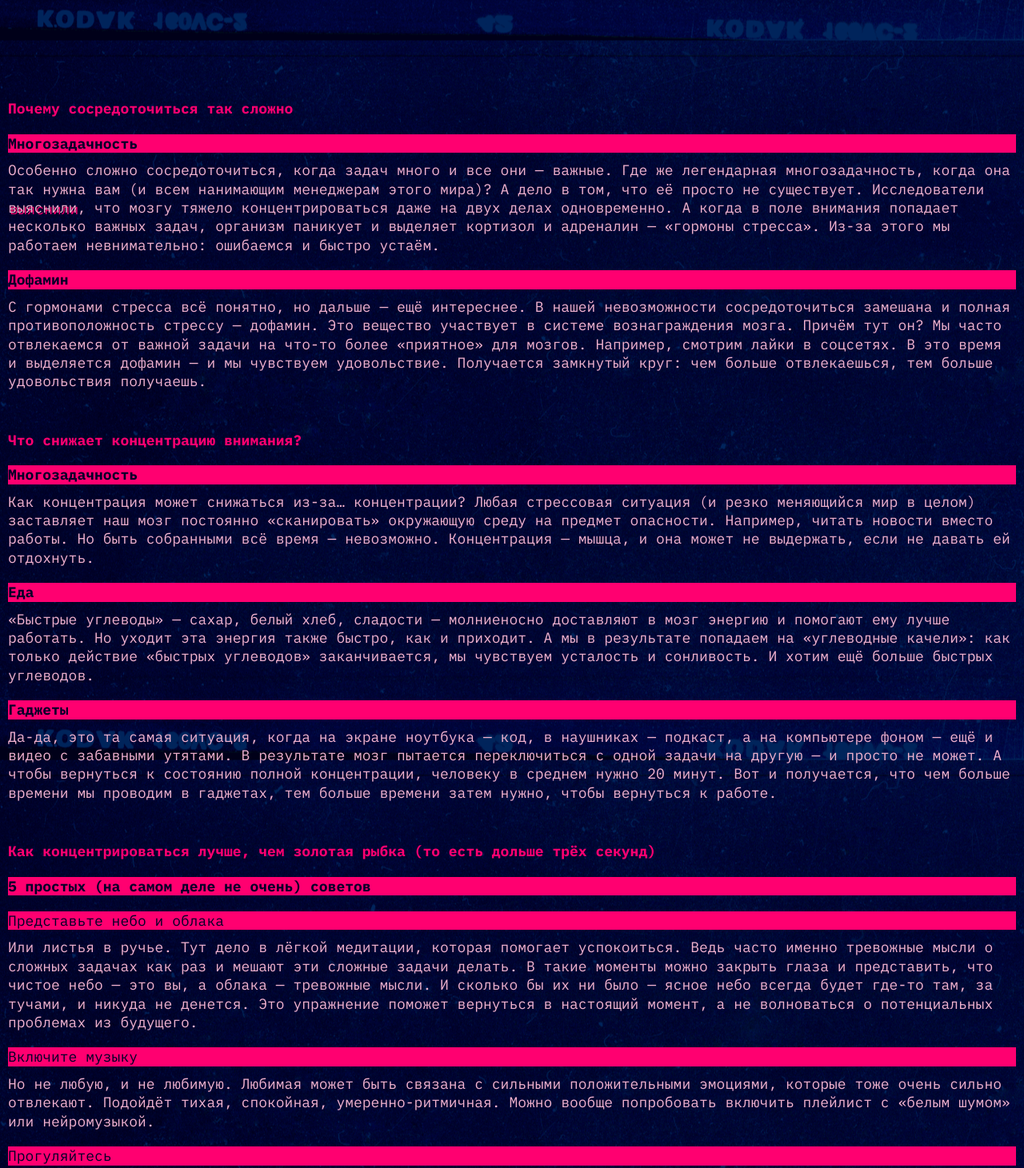
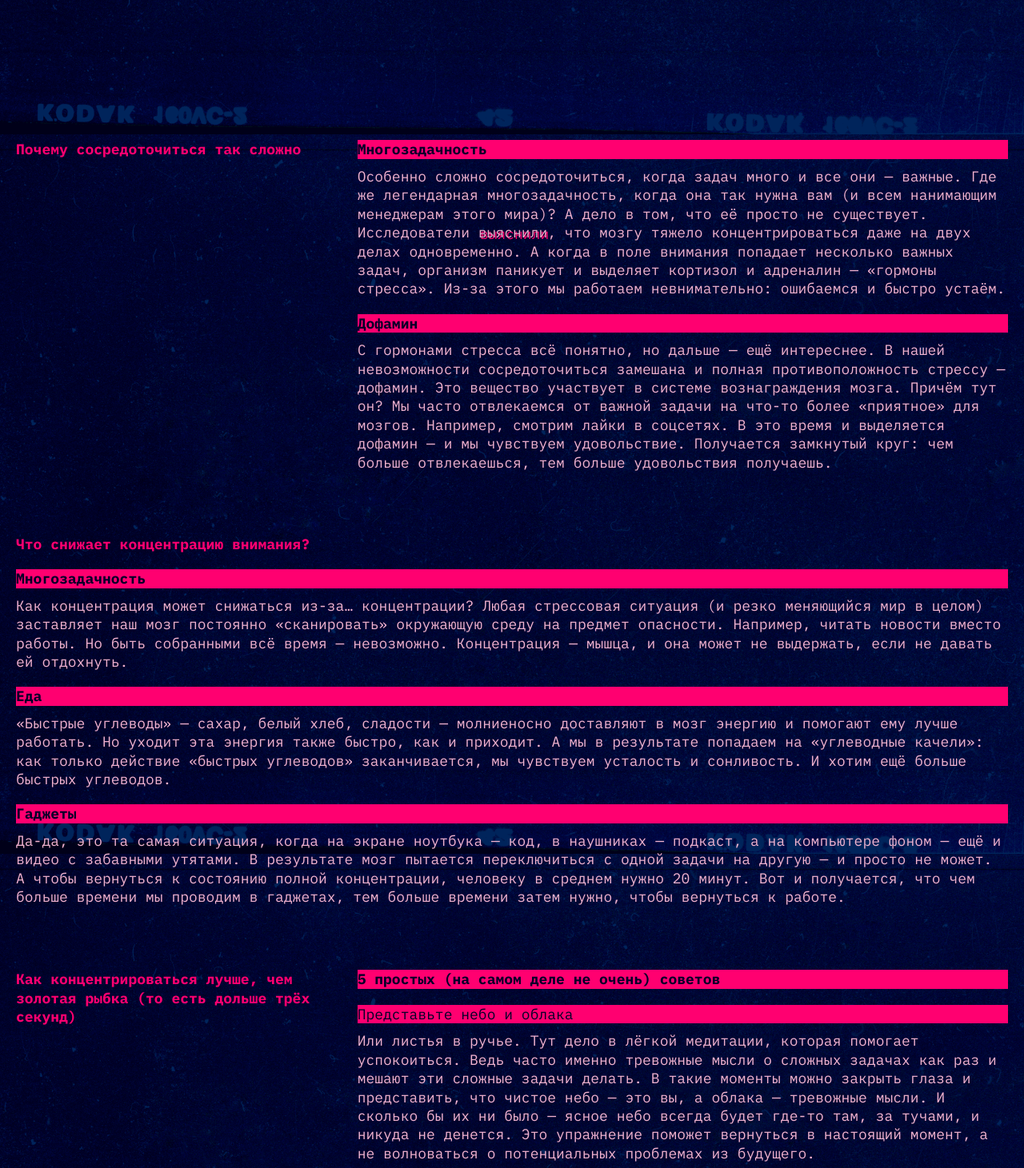
Before and after one commit to DARRR1NG/slozhno-sosredotochitsya, a plain HTML site: page index.html in a window 1280 px wide. Shown: the part 940-2401 px from the top of the page at 80% size. Drawn offline with Linux system fonts and the light colour scheme.

Commit message:
основная часть для планшета

```diff
--- a/index.html
+++ b/index.html
@@ -50,7 +50,7 @@
 Или почему нам так сложно сконцентрироваться, особенно когда очень надо</h3>
     </header>
     <main>
-      <section class="paragraphs">
+      <section class="paragraphs why-hard">
         <h2>Почему сосредоточиться так сложно</h2>
         <div class="paragraph">
           <h3>Многозадачность</h3>
@@ -82,7 +82,7 @@
           </article>
         </div>
       </section>
-      <section class="paragraphs">
+      <section class="paragraphs what-reduce">
         <h2>Что снижает концентрацию внимания?</h2>
         <div class="paragraph">
           <h3>Многозадачность</h3>
@@ -124,7 +124,7 @@
           </article>
         </div>
       </section>
-      <section class="paragraphs">
+      <section class="paragraphs how-better">
         <h2>Как концентрироваться лучше, чем золотая рыбка (то есть дольше трёх секунд)</h2>
           <h3>5 простых (на самом деле не очень) советов</h3>
           <div class="articles">
@@ -180,7 +180,7 @@
               несколько часов и круто тренирует направленное внимание.
             </article>
             </div>
-        </div>
+          </div>
       </section>
       <section class="paragraphs">
         <h3>А можно в картинках?</h3>
--- a/styles/style.css
+++ b/styles/style.css
@@ -120,6 +120,7 @@ h3 {
     margin-bottom: 53px;
     display: flex;
     justify-content: center;
+    font-size: clamp(7.25rem, 7.0115rem + 1.0178vw, 7.5rem);
   }
   .main__text {
     margin-bottom: 56px;
@@ -233,7 +234,8 @@ h5 {
     margin-bottom: 53px;
     display: flex;
     justify-content: start;
-    margin-bottom: 162px;
+    margin-bottom: 159px;
+    font-size: clamp(7.5rem, 0.5625rem + 14.4531vw, 9.8125rem);
   }
   .header {
     padding: 0 20px 0 0;
@@ -294,4 +296,40 @@ h5 {
     border-radius: 50%;
     box-shadow: 0px 0px 4px 2px var(--accent-color);
   }
+  .why-hard {
+    display: grid;
+    grid-template-columns: 1fr 2fr;
+    margin-bottom: 29px;
+  }
+  .why-hard h2 {
+    grid-column: 1;
+  }
+  .why-hard .paragraph {
+    grid-column: 2;
+  }
+  .what-reduce {
+    display: grid;
+    grid-template-rows: 4;
+    margin-bottom: 30px;
+  }
+  .what-reduce h2 {
+    margin-right: 512px;
+  }
+  main {
+    margin: 60px 20px 0px 20px;
+  }
+  .how-better {
+    display: grid;
+    grid-template-columns: 1fr 2fr;
+    grid-template-rows: 2;
+    margin-bottom: 29px;
+  }
+  .how-better h3 {
+    grid-column: 2;
+    grid-row: 1;
+  }
+  .how-better h2 {
+    grid-row: 1 / span 2;
+  }
+
 }
```
